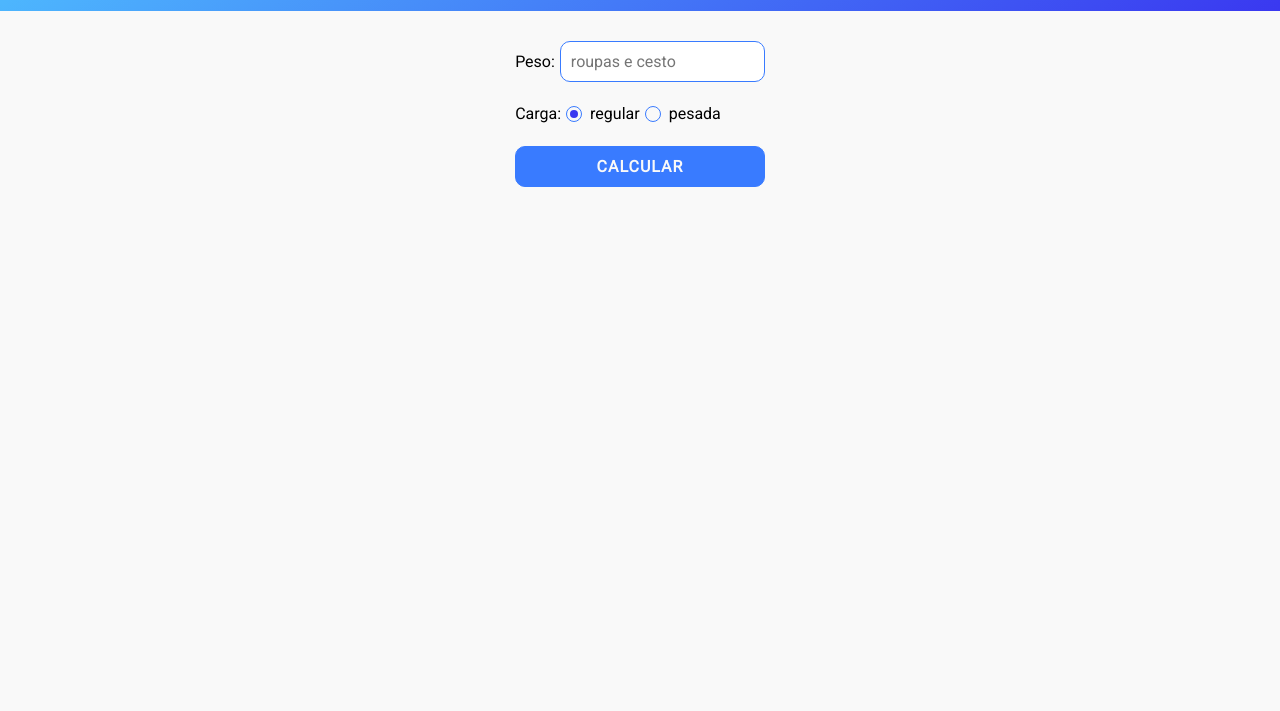
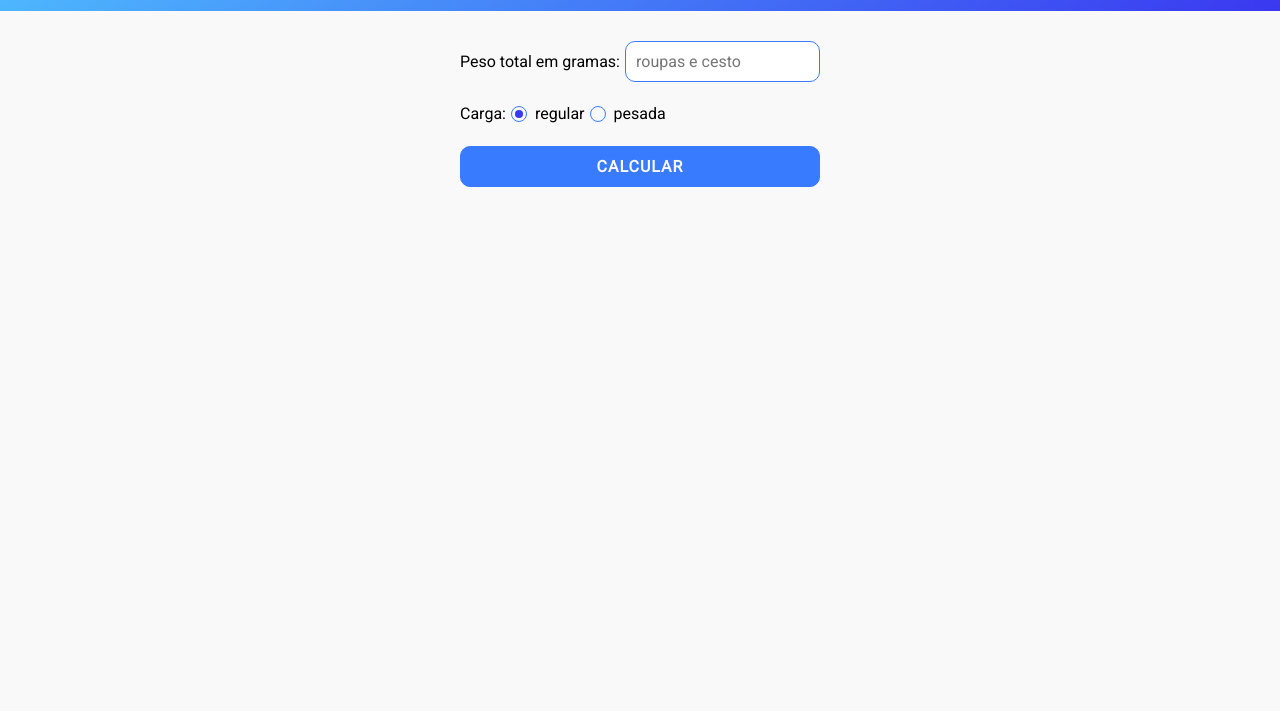
Before and after one commit to rubenspaulo/dosagem, a plain HTML site: page index.html in a window 1280 px wide. Shown: the part 89-800 px from the top of the page. Drawn offline with Linux system fonts and the light colour scheme.

Commit message:
Modify weight input label for clarity
Updated the label for the weight input to specify 'Peso total em gramas' instead of just 'Peso'.

```diff
--- a/index.html
+++ b/index.html
@@ -13,7 +13,7 @@
     <main>
       <div id="container">
         <div class="item">
-          <label for="peso">Peso: </label
+          <label for="peso">Peso total em gramas: </label
           ><input
             type="number"
             name="peso"
```
